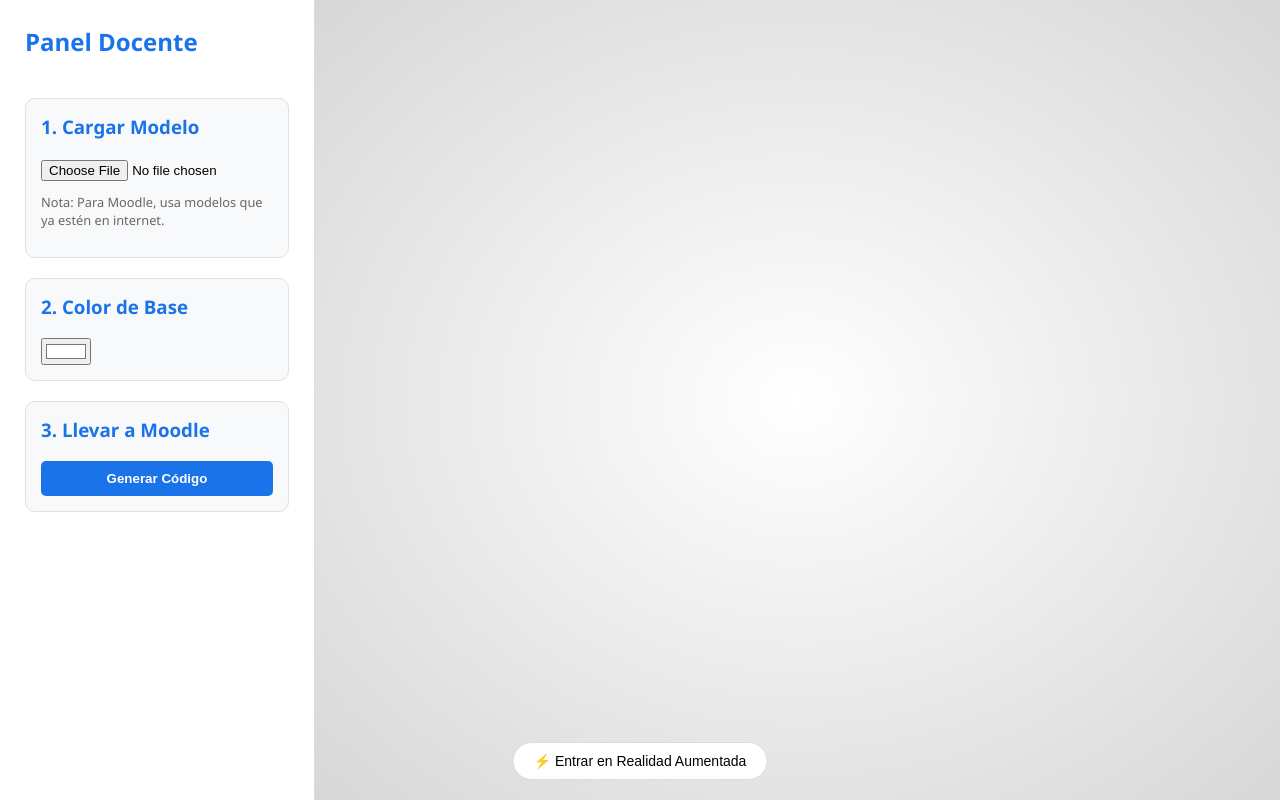
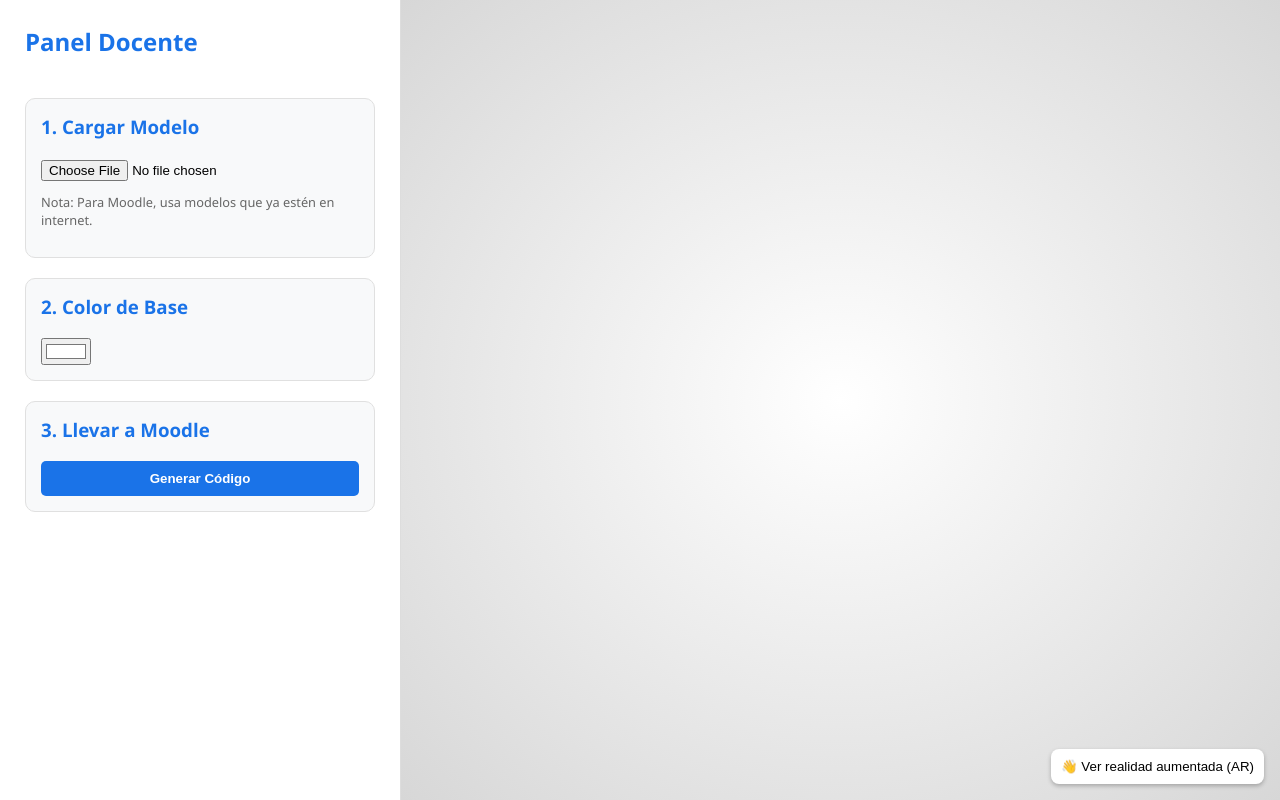
Before and after one commit to r4m0s/visor-3d-didactico, a plain HTML site: page index.html in a window 1280 px wide. Drawn offline with nearby package versions, Linux system fonts and the light colour scheme; some packages are replaced by stand-ins of ours; a script that the page names is missing.

Commit message:
Cuarta versión

```diff
--- a/index.html
+++ b/index.html
@@ -15,16 +15,7 @@
         textarea { width: 100%; height: 80px; font-family: monospace; font-size: 11px; margin-top: 10px; resize: none; }
         .btn-copy { background: #1a73e8; color: white; border: none; padding: 10px; border-radius: 5px; cursor: pointer; width: 100%; font-weight: bold; }
         .btn-copy:hover { background: #1557b0; }
-#ar-button {
-    background-color: #ffffff;
-    border-radius: 20px;
-    border: 1px solid #dadce0;
-    padding: 10px 20px;
-    font-size: 14px;
-    font-weight: 500;
-    position: absolute;
-    bottom: 20px;
-    left: 50%;
+#ar-button { background-color: #ffffff; border-radius: 20px; border: 1px solid #dadce0; padding: 10px 20px; font-size: 14px; font-weight: 500; position: absolute; bottom: 20px; left: 50%;
     transform: translateX(-50%);
     z-index: 999;
     display: block !important; /* Forzamos a que se vea */
@@ -60,16 +51,17 @@
     </div>
 
     <model-viewer id="visor"
-    src="modeloUrl"
+    id="visor"
+    :src="modeloUrl"
     ar
-    ar-modes="scene-viewer webxr"
+    ar-modes="webxr scene-viewer quick-look"
     camera-controls
     touch-action="none"
-    alt="Un modelo 3D didáctico"
-    style="width: 100%; height: 100%;">
+    shadow-intensity="1"
+    auto-rotate>
 
-    <button slot="ar-button" id="ar-button">
-        ⚡ Entrar en Realidad Aumentada
+    <button slot="ar-button" style="background-color: white; border-radius: 8px; border: none; position: absolute; bottom: 16px; right: 16px; padding: 10px; box-shadow: 0 2px 4px rgba(0,0,0,0.25);">
+      👋 Ver realidad aumentada (AR)
     </button>
     </model-viewer>
 
```
